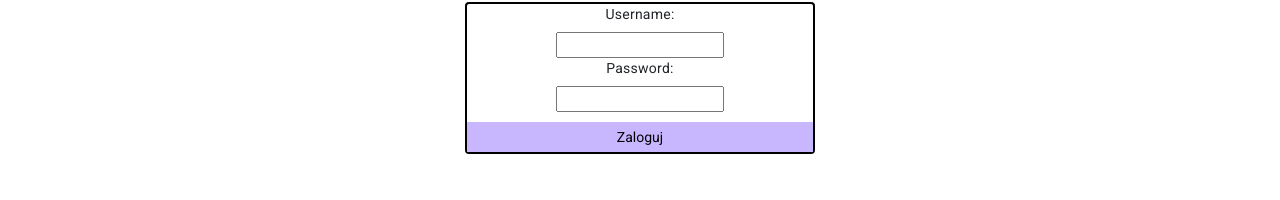
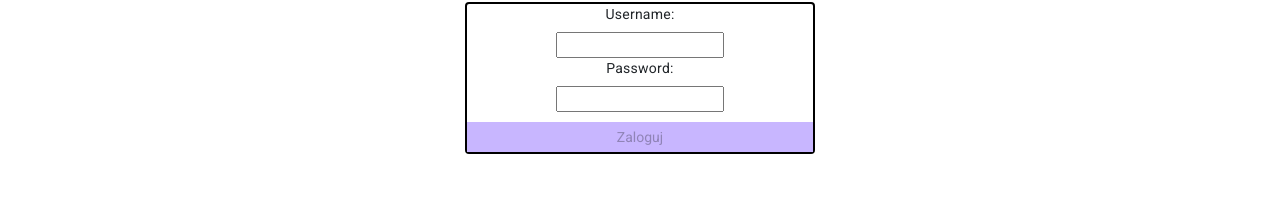
Before and after one commit to Suxcl/mini-facebook, an Angular app: page /login in a window 1280 px wide. Shown: the part 100-300 px from the top of the page. Built offline with nearby package versions, Linux system fonts and the light colour scheme; no server answers.

Commit message:
login_validators

```diff
--- a/src/app/components/user-folder/login-user/login-user.component.ts
+++ b/src/app/components/user-folder/login-user/login-user.component.ts
@@ -1,6 +1,6 @@
 import { Component, OnInit, Output, EventEmitter } from '@angular/core';
 import { CommonModule } from '@angular/common';
-import { FormControl, FormGroup, FormsModule, ReactiveFormsModule } from '@angular/forms';
+import { FormBuilder, FormControl, FormGroup, FormsModule, ReactiveFormsModule, Validators } from '@angular/forms';
 import { Router } from '@angular/router';
 import { UserService } from '../../../services/user.service';
 import { AuthenticationService } from '../../../services/authentication.service';
@@ -23,11 +23,24 @@ export class LoginUserComponent implements OnInit{
     private router: Router,
     private userService: UserService,
     private auth:AuthenticationService,
-    private snackBar:MatSnackBar){
+    private snackBar:MatSnackBar,
+    private formBuilder:FormBuilder){
       console.log("login constructor running")
-      this.form4login = new FormGroup({
-        username: new FormControl(),
-        password: new FormControl()
+      this.form4login = formBuilder.group({
+        username:
+        [
+          null,
+          {
+            validators:[Validators.required]
+          }
+        ],
+        password:
+        [
+          null,
+          {
+            validators:[Validators.required]
+          }
+        ]
       });
   }
 
```
